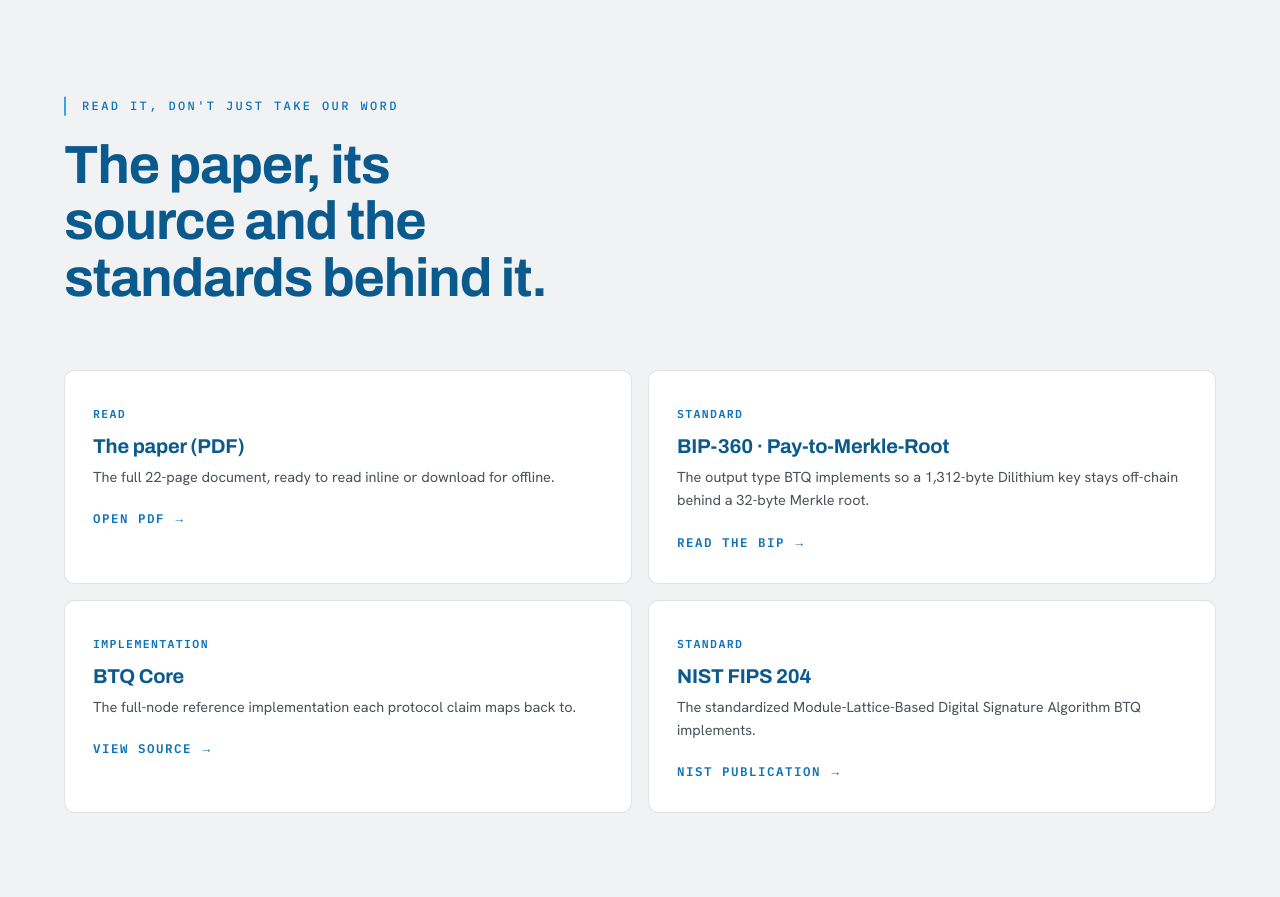
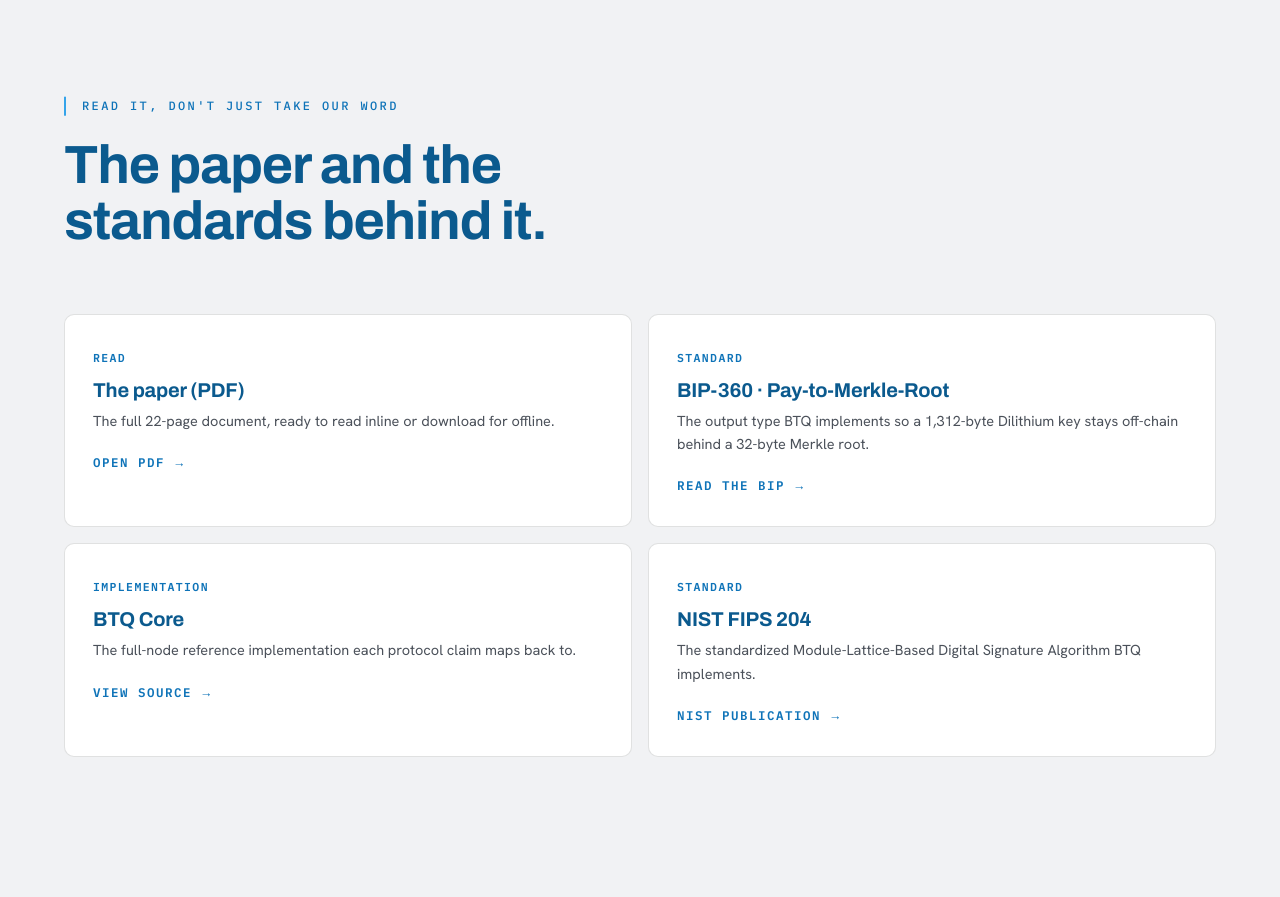
Before and after one commit to en-tropyc/bitcoin-quantum-website, a Next.js app: page /whitepaper in a window 1280 px wide. Shown: the part 3900-4797 px from the top of the page. Built offline with nearby package versions, Linux system fonts and the light colour scheme.

Commit message:
fix(whitepaper): don't claim the paper's source is available
We no longer link the (private) source repo, so the references
heading no longer advertises it.

```diff
--- a/src/app/whitepaper/page.tsx
+++ b/src/app/whitepaper/page.tsx
@@ -304,7 +304,7 @@ export default function WhitepaperPage() {
             <div className="wrap">
               <div className="sec-head reveal">
                 <span className="eyebrow">Read it, don&apos;t just take our word</span>
-                <h2 className="h2">The paper, its source and the standards behind it.</h2>
+                <h2 className="h2">The paper and the standards behind it.</h2>
               </div>
               <div className="refs">
                 {refs.map((r, i) => (
```
